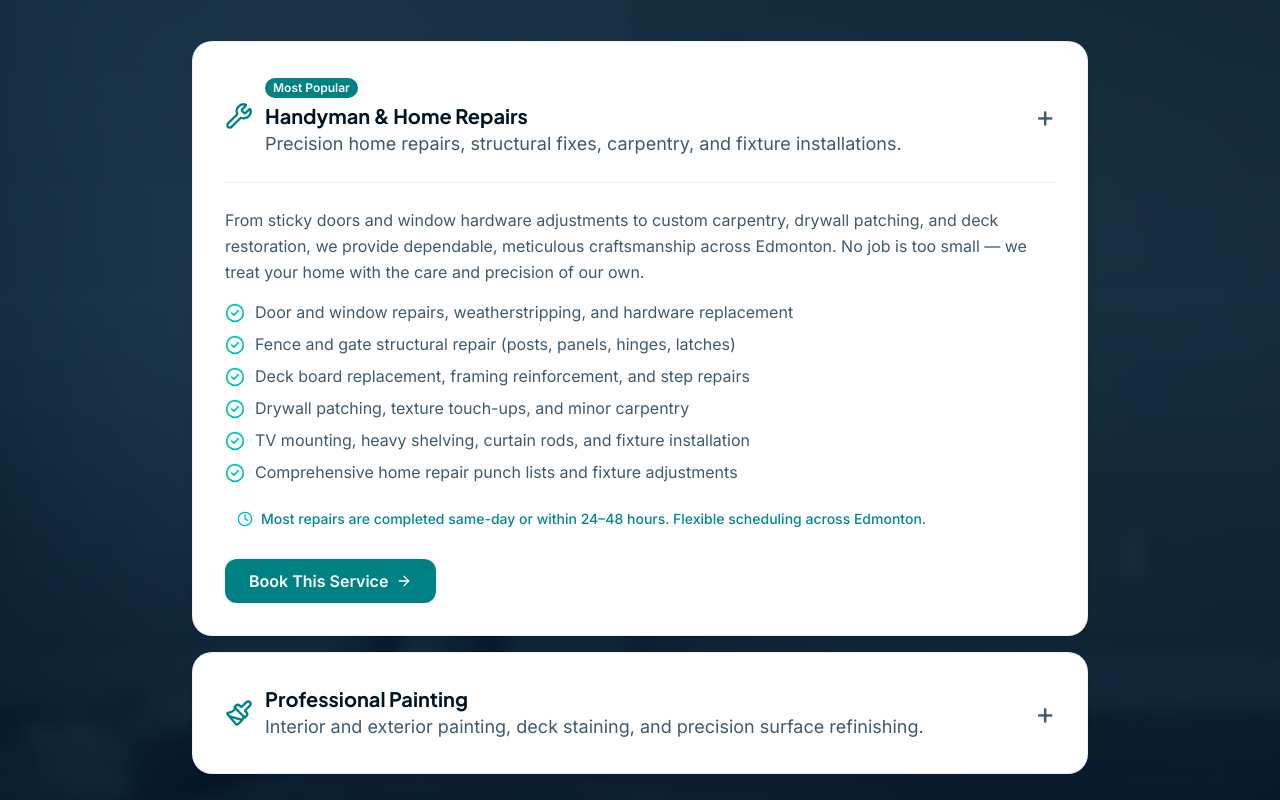
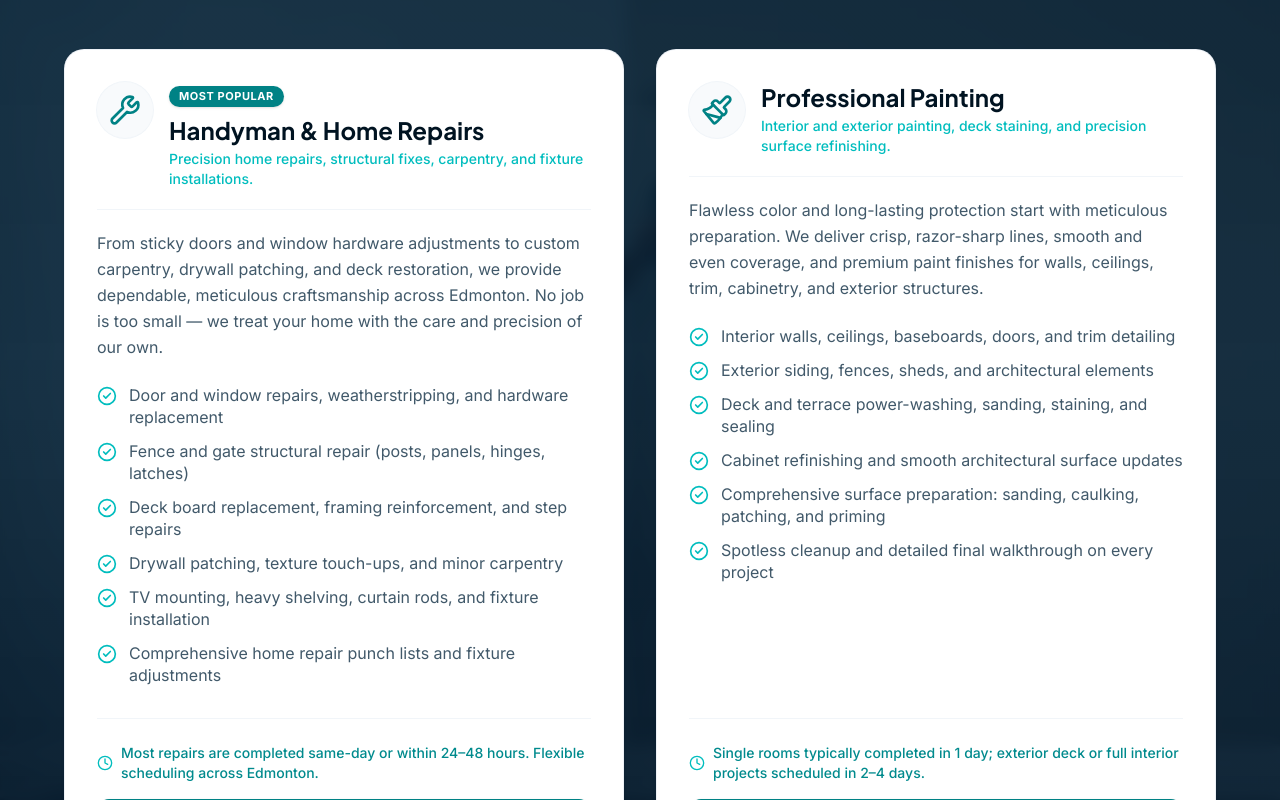
Before and after one commit to TarasBuba/brightnest-pro-clone, a Next.js app: page / in a window 1280 px wide. Shown: the part 3820-4620 px from the top of the page. Built offline with nearby package versions, Linux system fonts and the light colour scheme.

Commit message:
feat: animate bento grid cards and redesign services to side-by-side cards

```diff
--- a/src/widgets/recent-work/ui/bento-card.tsx
+++ b/src/widgets/recent-work/ui/bento-card.tsx
@@ -16,15 +16,26 @@ import {
   ShieldCheck,
 } from 'lucide-react';
 import { BentoProject } from '../model/recent-work-data';
+import { useInView } from '@/src/shared/lib/hooks/use-in-view';
+import { getServiceCardAnimationClasses } from '@/src/widgets/service-section/lib/animation-classes';
 
 interface BentoCardProps {
   project: BentoProject;
+  index?: number;
   priority?: boolean;
 }
 
-export function BentoCard({ project, priority = false }: BentoCardProps) {
+export function BentoCard({ project, index = 0, priority = false }: BentoCardProps) {
   const [isHovered, setIsHovered] = useState(false);
   const [isTapped, setIsTapped] = useState(false);
+
+  const { ref, isInView } = useInView<HTMLDivElement>({
+    rootMargin: '-50px',
+    threshold: 0.15,
+    triggerOnce: true,
+  });
+
+  const animationClasses = getServiceCardAnimationClasses(index, isInView);
 
   // Active revealed state triggered by either desktop hover or mobile tap
   const isRevealed = isHovered || isTapped;
@@ -44,13 +55,15 @@ export function BentoCard({ project, priority = false }: BentoCardProps) {
 
   return (
     <article
+      ref={ref}
       tabIndex={0}
       role="region"
       aria-label={`${project.title}. ${isRevealed ? 'Showing completed after result' : 'Showing project before or in-progress'}`}
       onKeyDown={handleKeyDown}
       onMouseEnter={() => setIsHovered(true)}
       onMouseLeave={() => setIsHovered(false)}
-      className={`group relative flex flex-col justify-between overflow-hidden rounded-3xl border border-slate-200/90 bg-white shadow-md transition-all duration-500 hover:-translate-y-1 hover:shadow-2xl focus:outline-none focus:ring-2 focus:ring-[var(--color-cta-primary)] focus:ring-offset-2 ${project.gridClasses.container}`}
+      onClick={toggleReveal}
+      className={`group relative flex flex-col justify-between overflow-hidden rounded-3xl border border-slate-200/90 bg-white shadow-md transition-all duration-500 hover:-translate-y-1 hover:shadow-2xl focus:outline-none focus:ring-2 focus:ring-[var(--color-cta-primary)] focus:ring-offset-2 ${project.gridClasses.container} ${animationClasses}`}
     >
       {/* Top Visual Area with Hover Reveal */}
       <div
--- a/src/widgets/recent-work/ui/bento-grid.tsx
+++ b/src/widgets/recent-work/ui/bento-grid.tsx
@@ -88,6 +88,7 @@ export function BentoGrid() {
           <BentoCard
             key={project.id}
             project={project}
+            index={index}
             priority={index === 0}
           />
         ))}
--- a/src/widgets/service-section/ui/service-accordion-item.tsx
+++ b/src/widgets/service-section/ui/service-accordion-item.tsx
@@ -31,54 +31,38 @@ export function ServiceAccordionItem({
   return (
     <div
       ref={ref}
-      className={`group rounded-[var(--radius-lg)] border border-slate-200/60 bg-white shadow-sm transition-all duration-300 hover:shadow-md ${animationClasses} ${className}`}
+      className={`group flex flex-col justify-between rounded-[var(--radius-lg)] border border-slate-200/60 bg-white p-6 md:p-8 shadow-sm transition-all duration-500 hover:shadow-lg ${animationClasses} ${className}`}
     >
-      <details className="p-6 md:p-8" open={index === 0}>
-        <summary className="flex cursor-pointer list-none items-center justify-between outline-none focus-visible:ring-2 focus-visible:ring-[var(--color-cta-primary)] focus-visible:ring-offset-2">
-          <div className="flex items-center gap-3">
-            <span aria-hidden="true" className="text-3xl">
-              <IconComponent
-                aria-hidden="true"
-                size={28}
-                strokeWidth={2}
-                className="text-[var(--color-cta-primary)]"
-              />
+      <div>
+        <div className="flex items-start gap-4 border-b border-slate-100 pb-5">
+          <span aria-hidden="true" className="shrink-0 rounded-xl bg-slate-50 p-3 text-[var(--color-cta-primary)] ring-1 ring-slate-100">
+            <IconComponent aria-hidden="true" size={32} strokeWidth={2} />
           </span>
           <div>
             {service.featured && (
-                <span className="mb-1 inline-block rounded-full bg-[var(--color-cta-primary)] px-2 py-0.5 text-xs font-semibold text-white">
+              <span className="mb-2 inline-block rounded-full bg-[var(--color-cta-primary)] px-2.5 py-0.5 text-[11px] font-bold uppercase tracking-wider text-white shadow-sm">
                 Most Popular
               </span>
             )}
-              <h3 className="font-heading text-xl font-bold text-[var(--color-text-primary)]">
+            <h3 className="font-heading text-2xl font-bold text-[var(--color-text-primary)] leading-tight">
               {service.title}
             </h3>
-              <p className="text-lg text-[var(--color-text-secondary)]">
+            <p className="mt-1 text-sm font-medium text-[var(--color-brand-teal)]">
               {service.summary}
             </p>
           </div>
         </div>
 
-          <span
-            aria-hidden="true"
-            className="shrink-0 text-3xl text-[var(--color-text-secondary)] transition-transform duration-300 group-open:rotate-45"
-          >
-            +
-          </span>
-        </summary>
-
-        <div className="mt-6 space-y-6 border-t border-slate-200/70 pt-6">
-          <div className="flex flex-col justify-between h-full">
-            <div>
-              <p className="text-base text-[var(--color-text-secondary)] leading-relaxed max-w-4xl">
+        <div className="mt-5">
+          <p className="text-base text-[var(--color-text-secondary)] leading-relaxed">
             {service.description}
           </p>
 
-              <ul className="mt-4 space-y-2.5">
+          <ul className="mt-6 space-y-3">
             {service.bullets.map((bullet) => (
               <li
                 key={bullet}
-                    className="flex items-start gap-2.5 text-base text-[var(--color-text-secondary)]"
+                className="flex items-start gap-3 text-base text-[var(--color-text-secondary)]"
               >
                 <CheckCircle2
                   aria-hidden="true"
@@ -88,28 +72,26 @@ export function ServiceAccordionItem({
               </li>
             ))}
           </ul>
+        </div>
+      </div>
 
-              <div className="mt-5 inline-flex items-center gap-2 px-3 py-1.5 text-sm font-medium text-[var(--color-text-accent)]">
+      <div className="mt-8 pt-6 border-t border-slate-100">
+        <div className="mb-4 inline-flex items-center gap-2 text-sm font-medium text-[var(--color-text-accent)]">
           <Clock
             aria-hidden="true"
             className="h-4 w-4 shrink-0 text-[var(--color-brand-teal)]"
           />
           <span>{service.timeline}</span>
         </div>
-            </div>
 
-            <div className="mt-6">
         <Link
           href="/book"
-                className="inline-flex min-h-11 items-center justify-center gap-2 rounded-[var(--radius-md)] bg-[var(--color-cta-primary)] px-6 py-2.5 font-semibold text-white shadow-sm transition-all hover:bg-[var(--color-cta-primary-hover)] hover:shadow-md focus-visible:outline-2 focus-visible:outline-offset-2 focus-visible:outline-[var(--color-cta-primary)]"
+          className="group/btn inline-flex min-h-12 w-full items-center justify-center gap-2 rounded-[var(--radius-md)] bg-[var(--color-cta-primary)] px-6 py-3 font-bold text-white shadow-sm transition-all hover:bg-[var(--color-cta-primary-hover)] hover:shadow-md focus-visible:outline-2 focus-visible:outline-offset-2 focus-visible:outline-[var(--color-cta-primary)]"
         >
           <span>Book This Service</span>
-                <ArrowRight aria-hidden="true" className="h-4 w-4" />
+          <ArrowRight aria-hidden="true" className="h-4 w-4 transition-transform duration-300 group-hover/btn:translate-x-1" />
         </Link>
       </div>
-          </div>
-        </div>
-      </details>
     </div>
   );
 }
--- a/src/widgets/service-section/ui/services-section.tsx
+++ b/src/widgets/service-section/ui/services-section.tsx
@@ -41,7 +41,7 @@ export function ServicesSection() {
         />
       </div>
 
-      <div className="relative z-10 mx-auto max-w-4xl">
+      <div className="relative z-10 mx-auto max-w-6xl">
         {/* Section Header with useInView scroll entrance */}
         <div
           ref={headerRef}
@@ -68,13 +68,14 @@ export function ServicesSection() {
           </p>
         </div>
 
-        {/* Guaranteed alternating fly-in animated cards on scroll with deep photo galleries */}
-        <div className="mt-10 space-y-4">
+        {/* Guaranteed alternating fly-in animated cards on scroll */}
+        <div className="mt-12 grid grid-cols-1 md:grid-cols-2 gap-6 lg:gap-8 items-stretch">
           {FOCUSED_SERVICES.map((service, index) => (
             <ServiceAccordionItem
               key={service.id}
               service={service}
               index={index}
+              className="h-full"
             />
           ))}
         </div>
```
Lines whose indentation alone changed are shown as unchanged.
